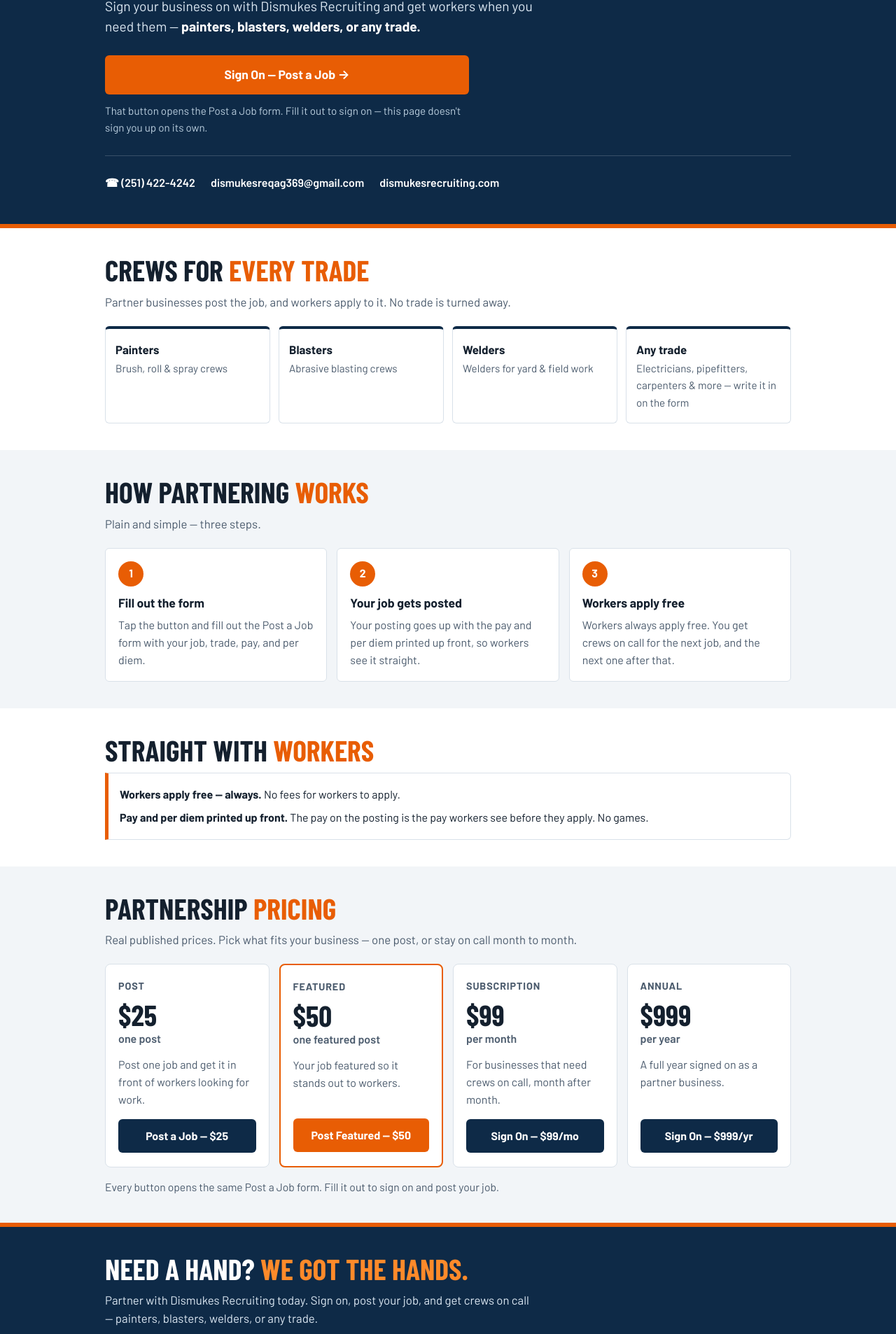
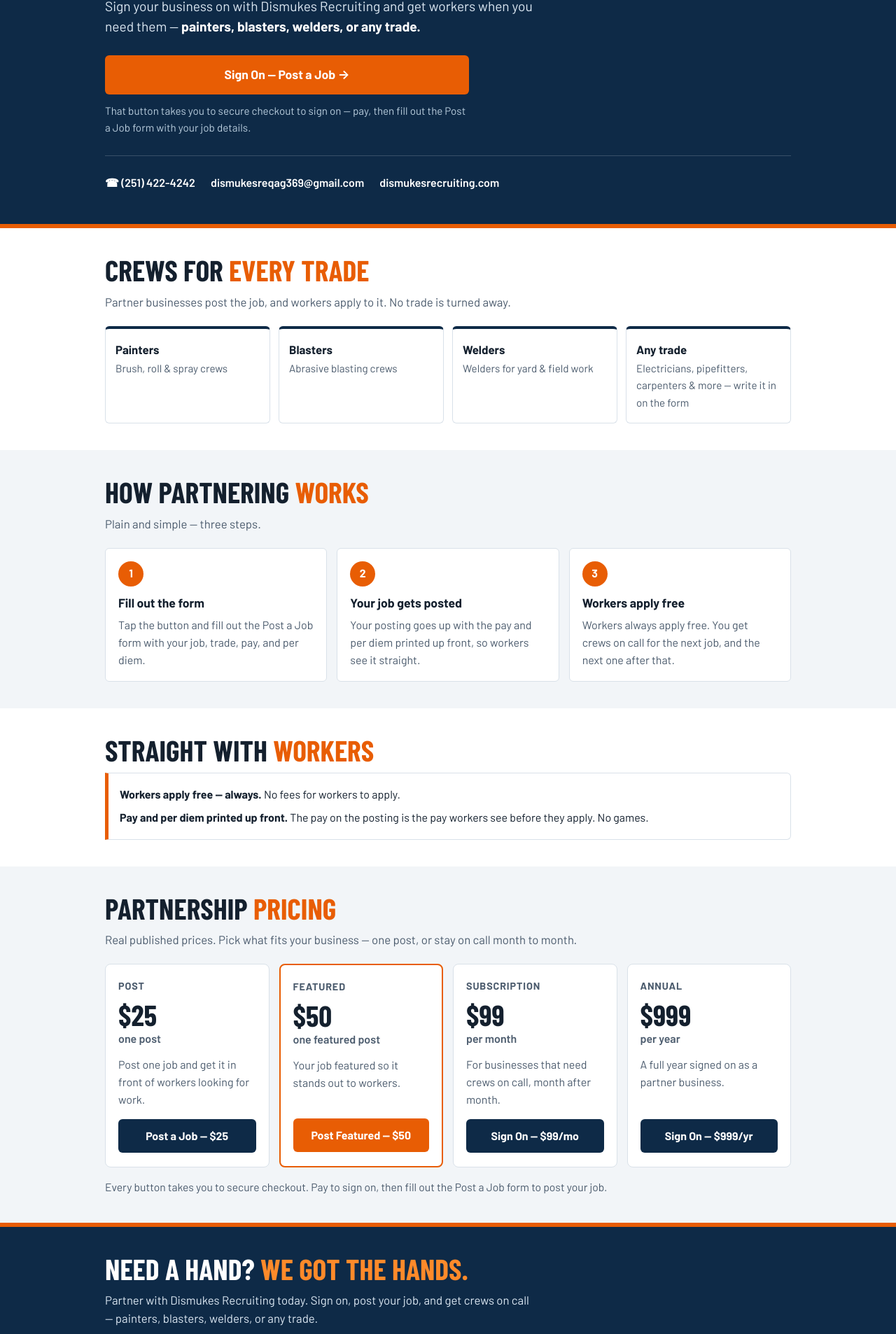
Before and after one commit to destindismukes1-crypto/destindismukes1-crypto.github.io, a plain HTML site: page partner.html in a window 1280 px wide. Shown: the part 244-2150 px from the top of the page at 70% size. Drawn offline with nearby package versions, Linux system fonts and the light colour scheme.

Commit message:
Partner pay buttons: Stripe links + checkout wording

```diff
--- a/partner.html
+++ b/partner.html
@@ -184,7 +184,7 @@
     <h1>Partner with us.<br><span>Get crews on call.</span></h1>
     <p class="lead">Sign your business on with Dismukes Recruiting and get workers when you need them — <strong>painters, blasters, welders, or any trade.</strong></p>
     <a class="btn" href="https://buy.stripe.com/8x25kE4HC0mO2X41bUgfu04" target="_blank" rel="noopener">Sign On — Post a Job →</a>
-    <p class="note">That button opens the Post a Job form. Fill it out to sign on — this page doesn't sign you up on its own.</p>
+    <p class="note">That button takes you to secure checkout to sign on — pay, then fill out the Post a Job form with your job details.</p>
     <div class="hero-contacts" aria-label="Contact">
       <a href="tel:+12514224242">☎ (251) 422-4242</a>
       <a href="mailto:dismukesreqag369@gmail.com">dismukesreqag369@gmail.com</a>
@@ -278,7 +278,7 @@
           <a class="cta-solid" href="https://buy.stripe.com/5kQ7sMca49XodBI3k2gfu07" target="_blank" rel="noopener">Sign On — $999/yr</a>
         </article>
       </div>
-      <p class="pricing-note">Every button opens the same Post a Job form. Fill it out to sign on and post your job.</p>
+      <p class="pricing-note">Every button takes you to secure checkout. Pay to sign on, then fill out the Post a Job form to post your job.</p>
     </div>
   </section>
 
```
